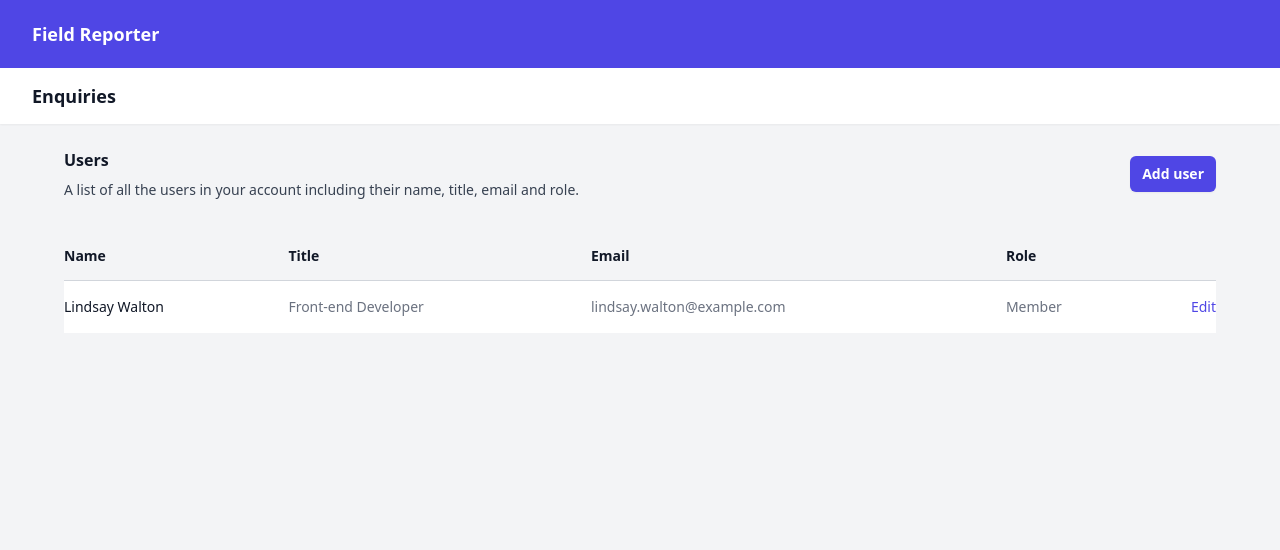
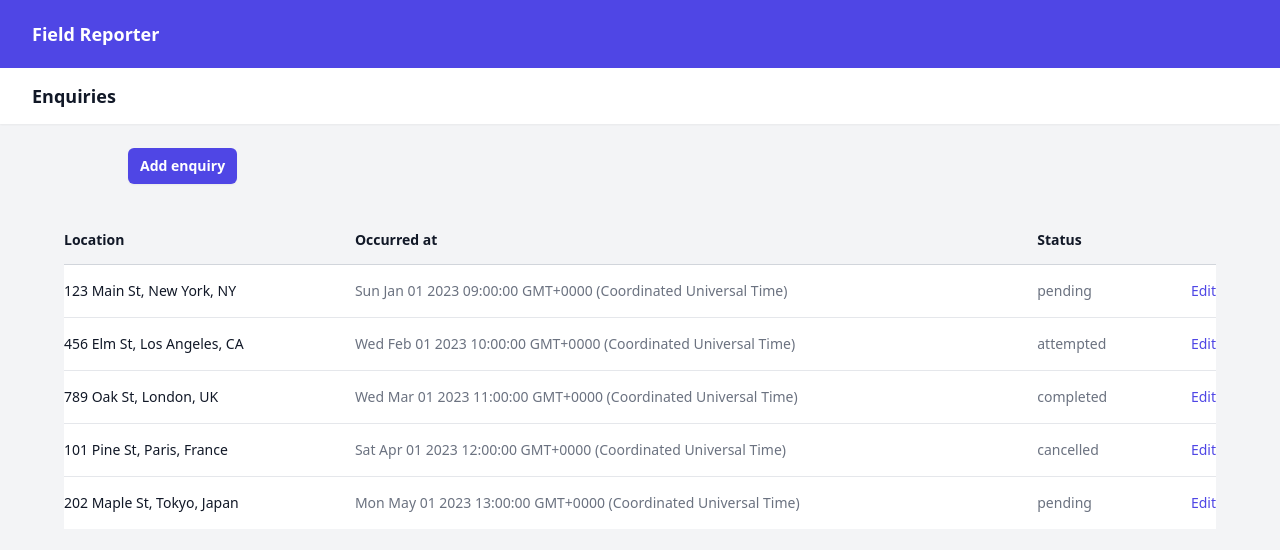
Before and after one commit to timwis/field-reporter, a Vue app: page / in a window 1280 px wide. Shown: the top 550 px of the page. Built offline with nearby package versions, Linux system fonts and the light colour scheme.

Commit message:
Add pinia and sample enquiries

```diff
--- a/package.json
+++ b/package.json
@@ -15,6 +15,7 @@
     "@headlessui/vue": "^1.7.22",
     "@heroicons/vue": "^2.1.5",
     "npm-run-all2": "^6.2.2",
+    "pinia": "^2.2.0",
     "vue": "^3.4.26",
     "vue-router": "^4.4.2"
   },
--- a/src/components/EnquiryList.vue
+++ b/src/components/EnquiryList.vue
@@ -1,18 +1,12 @@
 <template>
   <div class="px-4 sm:px-6 lg:px-8">
     <div class="sm:flex sm:items-center">
-      <div class="sm:flex-auto">
-        <h1 class="text-base font-semibold leading-6 text-gray-900">Users</h1>
-        <p class="mt-2 text-sm text-gray-700">
-          A list of all the users in your account including their name, title, email and role.
-        </p>
-      </div>
       <div class="mt-4 sm:ml-16 sm:mt-0 sm:flex-none">
         <button
           type="button"
           class="block rounded-md bg-indigo-600 px-3 py-2 text-center text-sm font-semibold text-white shadow-sm hover:bg-indigo-500 focus-visible:outline focus-visible:outline-2 focus-visible:outline-offset-2 focus-visible:outline-indigo-600"
         >
-          Add user
+          Add enquiry
         </button>
       </div>
     </div>
@@ -24,22 +18,16 @@
               scope="col"
               class="py-3.5 pl-4 pr-3 text-left text-sm font-semibold text-gray-900 sm:pl-0"
             >
-              Name
+              Location
             </th>
             <th
               scope="col"
               class="hidden px-3 py-3.5 text-left text-sm font-semibold text-gray-900 lg:table-cell"
             >
-              Title
-            </th>
-            <th
-              scope="col"
-              class="hidden px-3 py-3.5 text-left text-sm font-semibold text-gray-900 sm:table-cell"
-            >
-              Email
+              Occurred at
             </th>
             <th scope="col" class="px-3 py-3.5 text-left text-sm font-semibold text-gray-900">
-              Role
+              Status
             </th>
             <th scope="col" class="relative py-3.5 pl-3 pr-4 sm:pr-0">
               <span class="sr-only">Edit</span>
@@ -47,24 +35,25 @@
           </tr>
         </thead>
         <tbody class="divide-y divide-gray-200 bg-white">
-          <tr v-for="person in people" :key="person.email">
+          <tr v-for="enquiry in enquiries" :key="enquiry.id">
             <td
               class="w-full max-w-0 py-4 pl-4 pr-3 text-sm font-medium text-gray-900 sm:w-auto sm:max-w-none sm:pl-0"
             >
-              {{ person.name }}
+              {{ enquiry.location.address }}
               <dl class="font-normal lg:hidden">
-                <dt class="sr-only">Title</dt>
-                <dd class="mt-1 truncate text-gray-700">{{ person.title }}</dd>
-                <dt class="sr-only sm:hidden">Email</dt>
-                <dd class="mt-1 truncate text-gray-500 sm:hidden">{{ person.email }}</dd>
+                <dt class="sr-only">Occurred at</dt>
+                <dd class="mt-1 truncate text-gray-700">{{ enquiry.occurred_at }}</dd>
+                <dt class="sr-only sm:hidden">Result</dt>
+                <dd class="mt-1 truncate text-gray-500 sm:hidden">{{ enquiry.result }}</dd>
               </dl>
             </td>
-            <td class="hidden px-3 py-4 text-sm text-gray-500 lg:table-cell">{{ person.title }}</td>
-            <td class="hidden px-3 py-4 text-sm text-gray-500 sm:table-cell">{{ person.email }}</td>
-            <td class="px-3 py-4 text-sm text-gray-500">{{ person.role }}</td>
+            <td class="hidden px-3 py-4 text-sm text-gray-500 lg:table-cell">
+              {{ enquiry.occurred_at }}
+            </td>
+            <td class="px-3 py-4 text-sm text-gray-500">{{ enquiry.status }}</td>
             <td class="py-4 pl-3 pr-4 text-right text-sm font-medium sm:pr-0">
               <a href="#" class="text-indigo-600 hover:text-indigo-900"
-                >Edit<span class="sr-only">, {{ person.name }}</span></a
+                >Edit<span class="sr-only">, {{ enquiry.location.address }}</span></a
               >
             </td>
           </tr>
@@ -74,14 +63,10 @@
   </div>
 </template>
 
-<script setup>
-const people = [
-  {
-    name: 'Lindsay Walton',
-    title: 'Front-end Developer',
-    email: 'lindsay.walton@example.com',
-    role: 'Member'
-  }
-  // More people...
-]
+<script setup lang="ts">
+import type { Enquiry } from '@/types'
+
+const props = defineProps<{
+  enquiries: Enquiry[]
+}>()
 </script>
--- a/src/main.ts
+++ b/src/main.ts
@@ -1,9 +1,14 @@
 import { createApp } from 'vue'
+import { createPinia } from 'pinia'
+
 import './style.css'
 import App from './App.vue'
 import router from './router'
 
+const pinia = createPinia()
 const app = createApp(App)
+
 app.use(router)
+app.use(pinia)
 
 app.mount('#app')
--- /dev/null
+++ b/src/stores/enquiries.ts
@@ -0,0 +1,16 @@
+import { defineStore } from 'pinia'
+
+import type { Enquiry } from '@/types'
+import { sampleEnquiries } from './sample-enquiries'
+
+export const useEnquiriesStore = defineStore({
+  id: 'enquiries',
+  state: () => ({
+    enquiries: sampleEnquiries as Enquiry[]
+  }),
+  actions: {
+    addEnquiry(enquiry: Enquiry) {
+      this.enquiries.push(enquiry)
+    }
+  }
+})
--- /dev/null
+++ b/src/stores/sample-enquiries.ts
@@ -0,0 +1,89 @@
+import type { Enquiry } from '@/types'
+
+export const sampleEnquiries: Enquiry[] = [
+  {
+    id: '1',
+    created_at: new Date('2023-01-01T10:00:00Z'),
+    occurred_at: new Date('2023-01-01T09:00:00Z'),
+    user_name: 'John Doe',
+    location: {
+      geometry: {
+        lat: 40.7128,
+        lng: -74.006
+      },
+      address: '123 Main St, New York, NY',
+      details: 'Near Central Park'
+    },
+    status: 'pending',
+    has_cameras: true,
+    result: 'N/A'
+  },
+  {
+    id: '2',
+    created_at: new Date('2023-02-01T11:00:00Z'),
+    occurred_at: new Date('2023-02-01T10:00:00Z'),
+    user_name: 'Jane Smith',
+    location: {
+      geometry: {
+        lat: 34.0522,
+        lng: -118.2437
+      },
+      address: '456 Elm St, Los Angeles, CA',
+      details: 'Downtown LA'
+    },
+    status: 'attempted',
+    has_cameras: false,
+    result: 'Attempted but not successful'
+  },
+  {
+    id: '3',
+    created_at: new Date('2023-03-01T12:00:00Z'),
+    occurred_at: new Date('2023-03-01T11:00:00Z'),
+    user_name: 'Alice Johnson',
+    location: {
+      geometry: {
+        lat: 51.5074,
+        lng: -0.1278
+      },
+      address: '789 Oak St, London, UK',
+      details: 'Near Big Ben'
+    },
+    status: 'completed',
+    has_cameras: true,
+    result: 'Successfully completed'
+  },
+  {
+    id: '4',
+    created_at: new Date('2023-04-01T13:00:00Z'),
+    occurred_at: new Date('2023-04-01T12:00:00Z'),
+    user_name: 'Bob Brown',
+    location: {
+      geometry: {
+        lat: 48.8566,
+        lng: 2.3522
+      },
+      address: '101 Pine St, Paris, France',
+      details: 'Near Eiffel Tower'
+    },
+    status: 'cancelled',
+    has_cameras: false,
+    result: 'Cancelled by user'
+  },
+  {
+    id: '5',
+    created_at: new Date('2023-05-01T14:00:00Z'),
+    occurred_at: new Date('2023-05-01T13:00:00Z'),
+    user_name: 'Charlie Davis',
+    location: {
+      geometry: {
+        lat: 35.6895,
+        lng: 139.6917
+      },
+      address: '202 Maple St, Tokyo, Japan',
+      details: 'Near Shibuya Crossing'
+    },
+    status: 'pending',
+    has_cameras: true,
+    result: 'N/A'
+  }
+]
--- /dev/null
+++ b/src/types.ts
@@ -0,0 +1,17 @@
+export interface Enquiry {
+  id: string
+  created_at: Date
+  occurred_at: Date
+  user_name: string
+  location: {
+    geometry: {
+      lat: number
+      lng: number
+    }
+    address: string
+    details?: string
+  }
+  status: 'pending' | 'attempted' | 'completed' | 'cancelled'
+  has_cameras: boolean
+  result: string
+}
--- a/src/views/EnquiriesView.vue
+++ b/src/views/EnquiriesView.vue
@@ -1,13 +1,16 @@
 <script setup lang="ts">
+import { useEnquiriesStore } from '@/stores/enquiries'
 import PageHeader from '@/components/PageHeader.vue'
 import EnquiryList from '@/components/EnquiryList.vue'
+
+const store = useEnquiriesStore()
 </script>
 
 <template>
   <PageHeader>Enquiries</PageHeader>
   <main>
     <div class="mx-auto max-w-7xl px-4 py-6 sm:px-6 lg:px-8">
-      <EnquiryList />
+      <EnquiryList :enquiries="store.enquiries" />
     </div>
   </main>
 </template>
```
Also changed, not shown: 1 other file (tests, documents, lock files or other folders).
